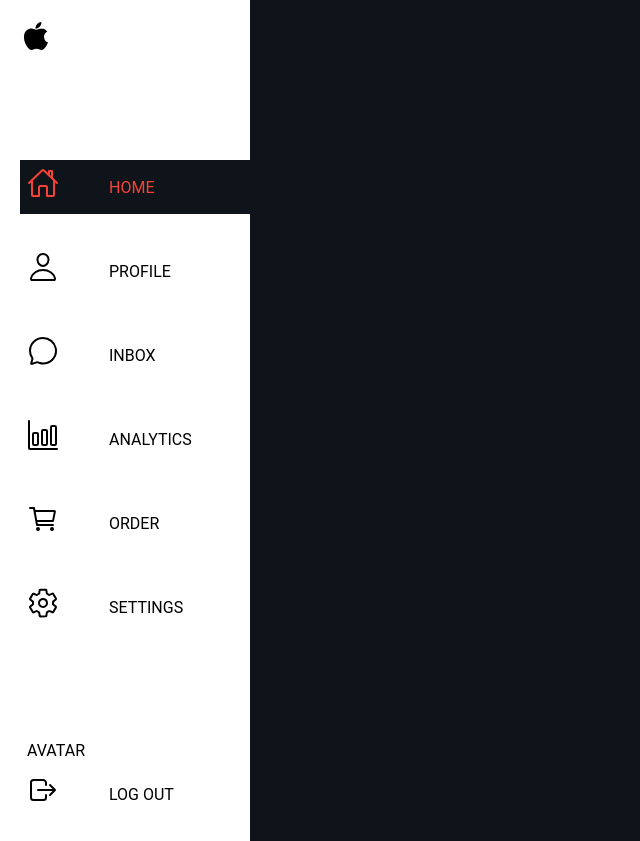
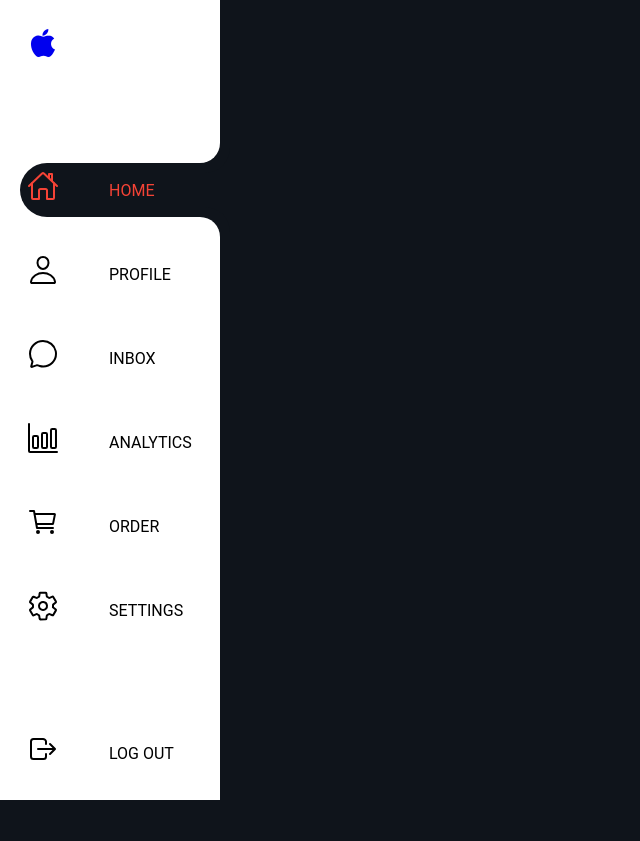
Before and after one commit to lephuocloc1729/top_admin_dashboard, a plain HTML site: page index.html in a window 1280 px wide. In both pictures the pointer is over the item "HOME". Shown: the whole page, without its empty margins (0-640 px from the left). After the commit the page ends 800 px from the top, so only its background shows below. Drawn offline with nearby package versions, Linux system fonts and the light colour scheme.

Commit message:
add effect to menu list and log out button

```diff
--- a/index.html
+++ b/index.html
@@ -55,9 +55,9 @@
         </li>
       </div>
       <div class="bottom">
-        <li>
+        <!-- <li>
           avatar
-        </li>
+        </li> -->
         <li>
           <div class="icon">
             <ion-icon name="log-out-outline"></ion-icon>
--- a/styles.css
+++ b/styles.css
@@ -11,15 +11,10 @@ body {
   background: var(--clr);
   min-height: 100vh;
 }
-.logo .icon {
-  color: black;
-}
-.logo .icon:is(:hover, :active) {
-  color: black;
-}
+
 .sidebar {
   position: absolute;
-  width: 250px;
+  width: 220px;
   min-height: 100vh;
   background-color: white;
   padding: 20px;
@@ -28,11 +23,9 @@ body {
 .sidebar ul {
   display: flex;
   flex-direction: column;
-  gap: 30px;
-  justify-content: space-between;
+  list-style: none;
   min-height: 95vh;
-  list-style: none;
-  gap: 100px;
+  /* background-color: aqua; */
 }
 .sidebar ul li {
   cursor: pointer;
@@ -48,6 +41,7 @@ body {
   flex-direction: column;
   gap: 30px;
   flex: 1;
+  justify-content: center;
 }
 .sidebar li {
   display: flex;
@@ -56,11 +50,41 @@ body {
   gap: 50px;
   position: relative;
   text-transform: uppercase;
-}
-.sidebar div li {
   padding: 7px;
   width: 100%;
+  border-radius: 30px 0 0 30px;
 }
+
 .sidebar div li:hover {
   background: var(--clr);
+  color: white;
 }
+
+/* build curve */
+.sidebar .menu-list li:hover::before {
+  content: '';
+  height: 20px;
+  width: 20px;
+  position: absolute;
+  right: 0;
+  top: -20px;
+  border-bottom-right-radius: 20px;
+  box-shadow: 5px 5px 0 5px var(--clr);
+}
+.sidebar .menu-list li:hover::after {
+  content: '';
+  height: 20px;
+  width: 20px;
+  position: absolute;
+  right: 0;
+  bottom: -20px;
+  border-top-right-radius: 20px;
+  box-shadow: 5px -5px 0 5px var(--clr);
+}
+
+/* adjust log out button */
+.sidebar .bottom li {
+  border-radius: 30px;
+  width: 95%;
+
+}
```
